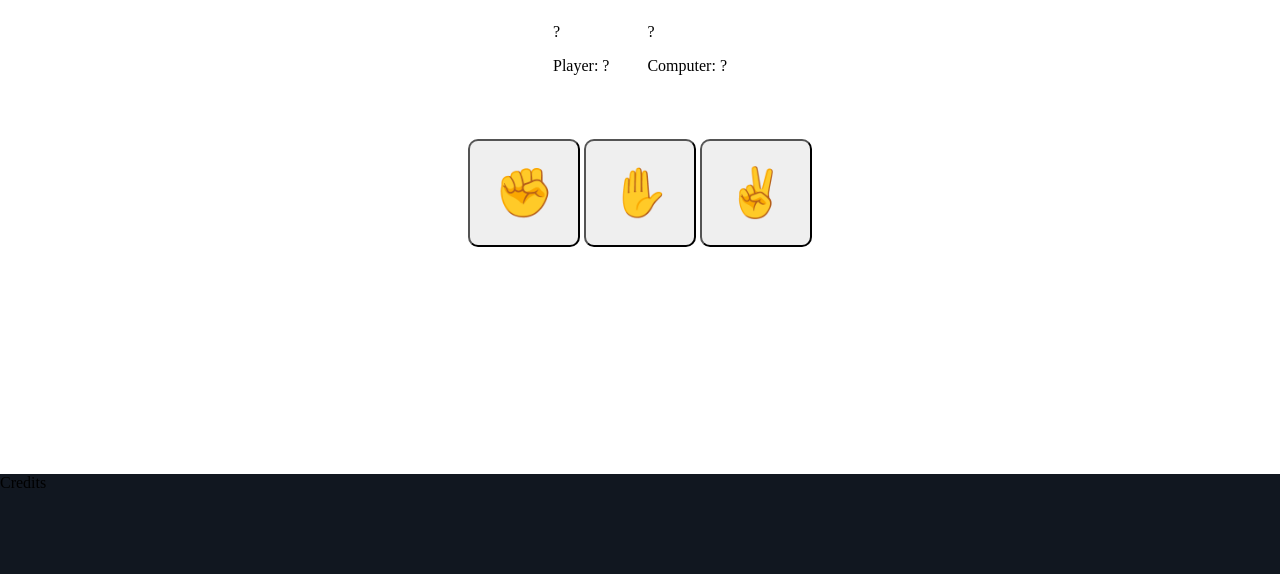
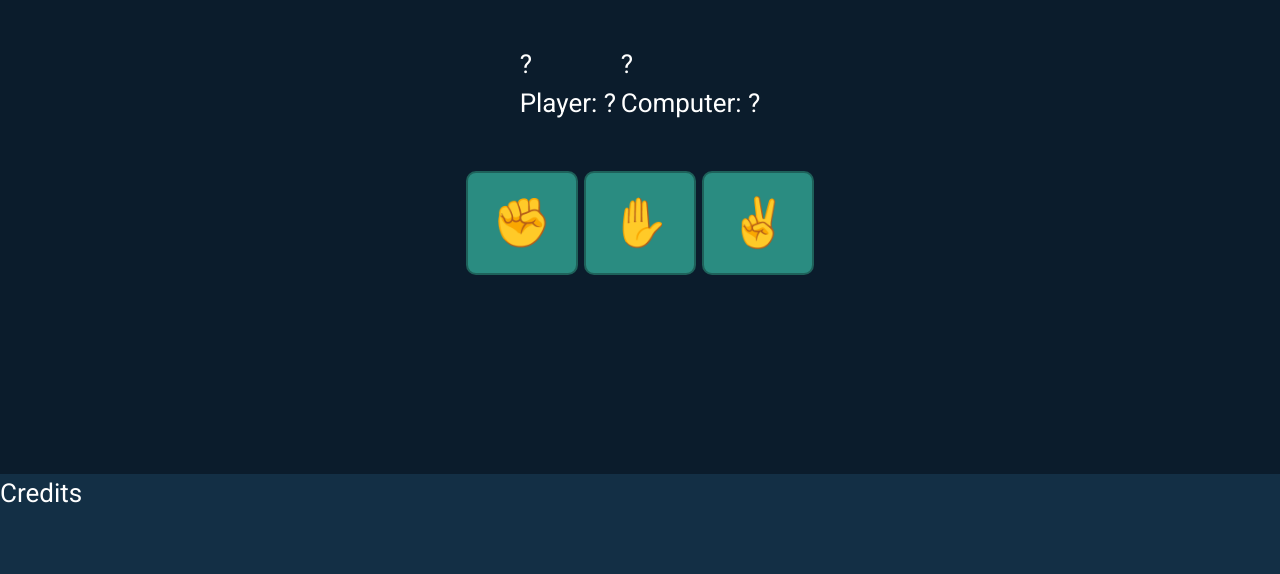
Before and after one commit to jolbe/odin-project-rock-paper-scissors, a website built with Vite: page index.html in a window 1280 px wide. Shown: the part 226-800 px from the top of the page. Built offline with nearby package versions, Linux system fonts and the light colour scheme.

Commit message:
feat(styles): add color scheme and reset. update fonts

```diff
--- a/index.html
+++ b/index.html
@@ -1,11 +1,17 @@
 <!doctype html>
-<html lang="en">
+<html lang="en" class="dark">
   <head>
     <meta charset="UTF-8" />
     <meta name="viewport" content="width=device-width, initial-scale=1.0" />
     <title>Rock Paper Scissors</title>
     <link rel="icon" type="image/svg+xml" href="/favicon.svg" />
-    <link rel="stylesheet" href="/src/style.css" />
+    <link rel="preconnect" href="https://fonts.googleapis.com" />
+    <link rel="preconnect" href="https://fonts.gstatic.com" crossorigin />
+    <link
+      href="https://fonts.googleapis.com/css2?family=Alfa+Slab+One&family=Roboto:ital,wght@0,100..900;1,100..900&display=swap"
+      rel="stylesheet"
+    />
+    <link rel="stylesheet" href="/src/styles/style.css" />
     <script type="module" src="src/main.ts"></script>
   </head>
   <body>
--- a/src/style.css
+++ /dev/null
@@ -1,45 +0,0 @@
-*,
-*::before,
-*::after {
-  box-sizing: border-box;
-}
-:root {
-  --primary-light: #eee;
-  --primary-dark: #222831;
-  --secondary-dark: #393e46;
-  --secondary-dark-hover: #4a4f57;
-  --secondary-dark-active: #5b5f68;
-  --header: #111720;
-  --primary-yellow: #fac650;
-}
-html,
-body {
-  height: 100vh;
-  margin: 0;
-}
-body {
-  display: flex;
-  flex-direction: column;
-}
-header,
-footer {
-  background-color: var(--header);
-  flex: 0 0 100px;
-}
-main {
-  flex: 1;
-  display: flex;
-  flex-direction: column;
-  align-items: center;
-  gap: 48px;
-}
-.scores {
-  width: 250px;
-  display: flex;
-  justify-content: space-evenly;
-}
-button {
-  font-size: 48px;
-  padding: 24px;
-  border-radius: 10px;
-}
--- /dev/null
+++ b/src/styles/color-scheme.css
@@ -0,0 +1,64 @@
+:root {
+  /* Base palette — neutrals / blues */
+  --blue-900: #0b1c2c;
+  --blue-800: #132f45;
+  --blue-700: #1c4a63;
+
+  /* Base palette — brand colors (originals) */
+  --teal-500: #2a9d8f;
+  --orange-300: #f4a261;
+  --yellow-400: #e9c46a;
+  --red-400: #e76f51;
+
+  /* Base palette — dark-mode harmonized brand colors */
+  --teal-500-dark: #2a8c81;
+  --teal-600-dark: #24766e;
+  --teal-700-dark: #1e615a;
+
+  --orange-300-dark: #d98a52;
+  --orange-400-dark: #c67b48;
+  --orange-500-dark: #b16c3f;
+
+  --yellow-400-dark: #cda85c;
+  --yellow-500-dark: #b89750;
+  --yellow-600-dark: #a48545;
+
+  --red-400-dark: #d3634a;
+
+  /* Text */
+  --white: #ffffff;
+  --black: #000000;
+}
+:root {
+  --color-bg: var(--blue-900);
+  --color-surface: var(--blue-800);
+  --color-text: var(--white);
+
+  --color-primary: var(--teal-500-dark);
+  --color-primary-hover: var(--teal-600-dark);
+  --color-primary-active: var(--teal-700-dark);
+
+  --color-secondary: var(--orange-300-dark);
+  --color-secondary-hover: var(--orange-400-dark);
+  --color-secondary-active: var(--orange-500-dark);
+
+  --color-accent: var(--yellow-400-dark);
+  --color-accent-hover: var(--yellow-500-dark);
+  --color-accent-active: var(--yellow-600-dark);
+
+  --color-danger: var(--red-400-dark);
+}
+:root.light {
+  --color-bg: white;
+  --color-surface: #f5f5f5;
+  --color-text: #111;
+
+  --color-primary: var(--teal-500);
+  --color-secondary: var(--orange-300);
+  --color-accent: var(--yellow-400);
+  --color-danger: var(--red-400);
+}
+:root {
+  font-family: "Roboto", sans-serif;
+  font-size: 62.5%;
+}
--- /dev/null
+++ b/src/styles/reset.css
@@ -0,0 +1,89 @@
+/* CSS Reset */
+/* Based on https://www.joshwcomeau.com/css/custom-css-reset/ */
+
+/* 1. Use a more-intuitive box-sizing model */
+*,
+*::before,
+*::after {
+  box-sizing: border-box;
+}
+
+/* 2. Remove default margin */
+* {
+  margin: 0;
+}
+
+body {
+  /* 3. Add accessible line-height */
+  line-height: 1.5;
+  /* 4. Improve text rendering */
+  -webkit-font-smoothing: antialiased;
+}
+
+/* 5. Improve media defaults */
+img,
+picture,
+video,
+canvas,
+svg {
+  display: block;
+  max-width: 100%;
+}
+
+/* 6. Inherit fonts for form controls */
+input,
+button,
+textarea,
+select {
+  font: inherit;
+}
+
+/* 7. Avoid text overflows */
+p,
+h1,
+h2,
+h3,
+h4,
+h5,
+h6 {
+  overflow-wrap: break-word;
+}
+
+/* 8. Improve line wrapping */
+p {
+  text-wrap: pretty;
+}
+h1,
+h2,
+h3,
+h4,
+h5,
+h6 {
+  text-wrap: balance;
+}
+
+/* Remove list styles on ul, ol elements with a list role, which suggests default styling will be removed */
+ul[role="list"],
+ol[role="list"] {
+  list-style: none;
+}
+
+/* Set shorter line heights on headings and interactive elements */
+h1,
+h2,
+h3,
+h4,
+button,
+input,
+label {
+  line-height: 1.1;
+}
+
+/* Reset default styles for links */
+a {
+  text-decoration: none;
+  color: inherit;
+}
+a:hover {
+  text-decoration: underline;
+}
--- /dev/null
+++ b/src/styles/style.css
@@ -0,0 +1,58 @@
+@import "./color-scheme.css";
+@import "./reset.css";
+
+html,
+body {
+  height: 100dvh;
+  margin: 0;
+  background: var(--color-bg);
+  color: var(--color-text);
+  font-size: 2.6rem;
+}
+body {
+  display: flex;
+  flex-direction: column;
+}
+header,
+footer {
+  background-color: var(--color-surface);
+  flex: 0 0 100px;
+}
+header {
+  font-family: "Alfa Slab One", serif;
+  font-size: 2.8rem;
+  color: var(--color-secondary);
+  text-align: center;
+  padding: 20px 10px;
+
+  h1 {
+    line-height: 1.8;
+  }
+}
+main {
+  flex: 1;
+  display: flex;
+  flex-direction: column;
+  align-items: center;
+  gap: 48px;
+}
+.scores {
+  width: 250px;
+  display: flex;
+  justify-content: space-evenly;
+}
+button {
+  background: var(--color-primary);
+  color: var(--color-text);
+  font-size: 48px;
+  padding: 24px;
+  border: 2px solid var(--teal-700-dark);
+  border-radius: 10px;
+
+  &:hover {
+    background: var(--color-primary-hover);
+  }
+  &:active {
+    background: var(--color-primary-active);
+  }
+}
```
